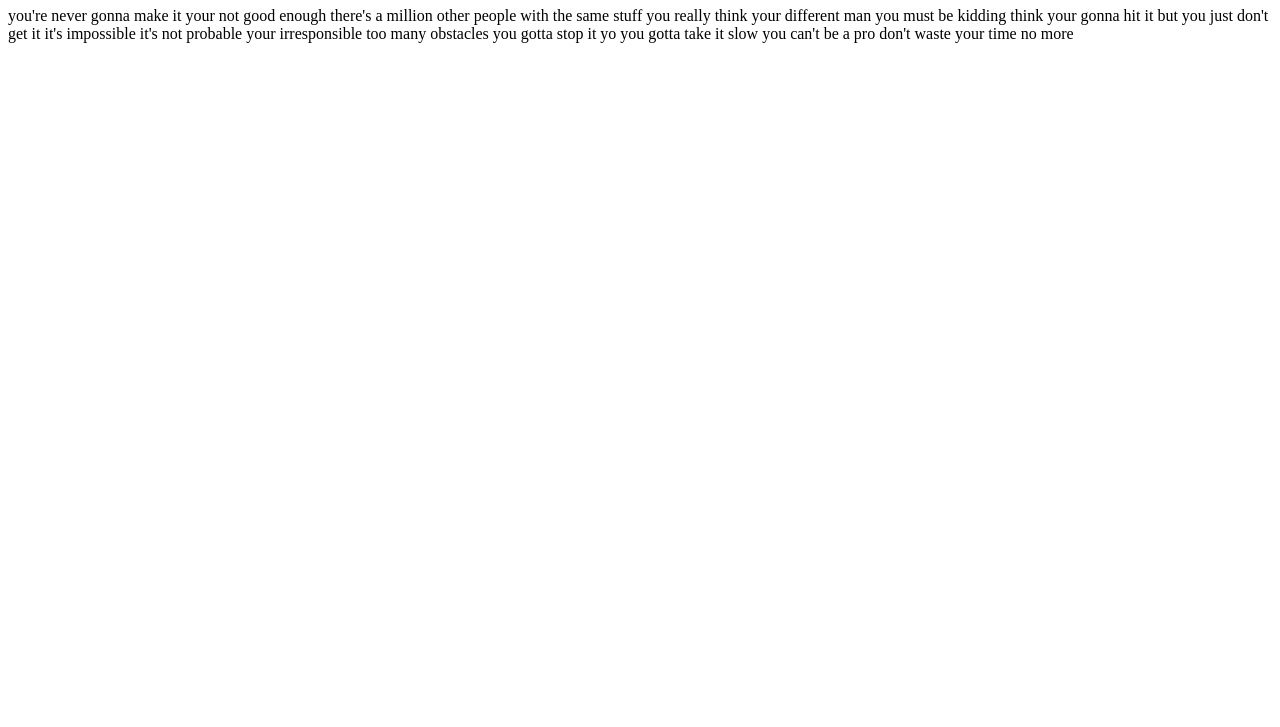
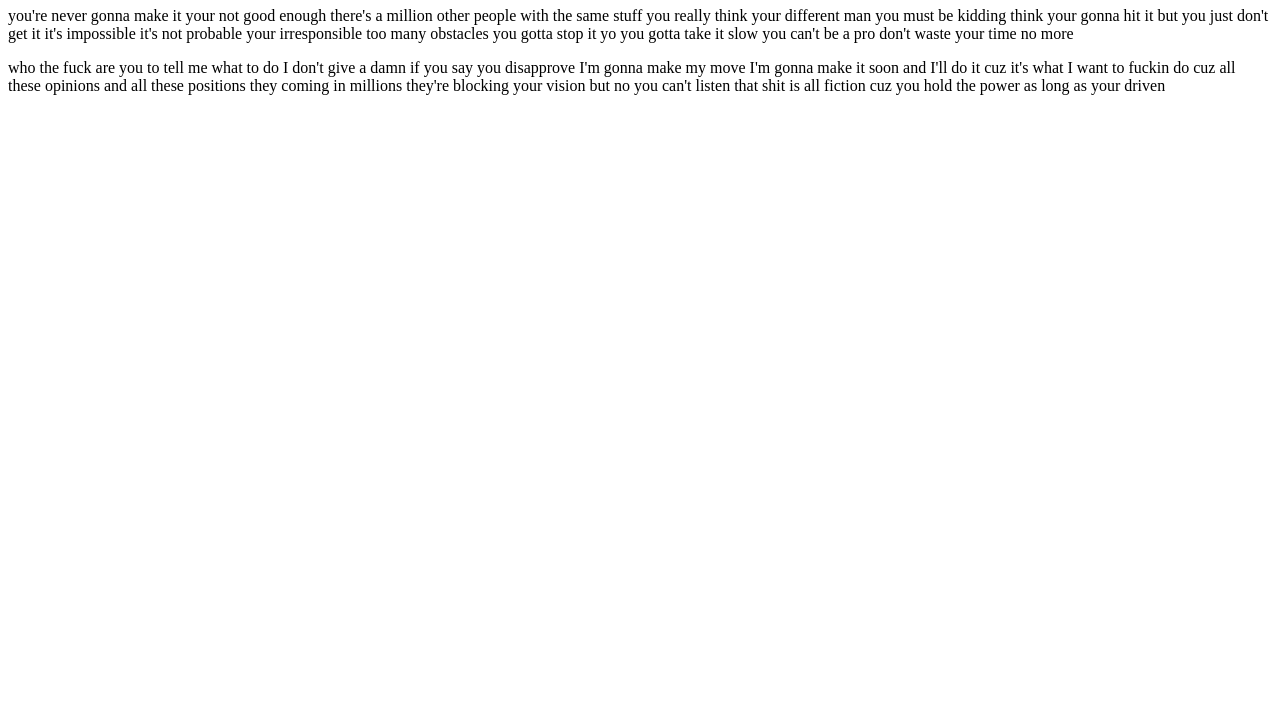
Before and after one commit to arturgith/learning-git-2, a plain HTML site: page index.html in a window 1280 px wide. Shown: the part 73-800 px from the top of the page. Drawn offline with Linux system fonts and the light colour scheme.

Commit message:
Update index.html verse 2

```diff
--- a/index.html
+++ b/index.html
@@ -21,5 +21,18 @@
 		you gotta take it slow
 		you can't be a pro
 		don't waste your time no more</p>
+	<p>who the fuck are you
+	   to tell me what to do
+	   I don't give a damn if you say you disapprove
+	   I'm gonna make my move
+	   I'm gonna make it soon
+	   and I'll do it cuz it's what I want to fuckin do
+	   cuz all these opinions
+	   and all these positions
+	   they coming in millions
+	   they're blocking your vision
+	   but no you can't listen
+	   that shit is all fiction
+	   cuz you hold the power as long as your driven</p>
 </body>
 </html>
```
